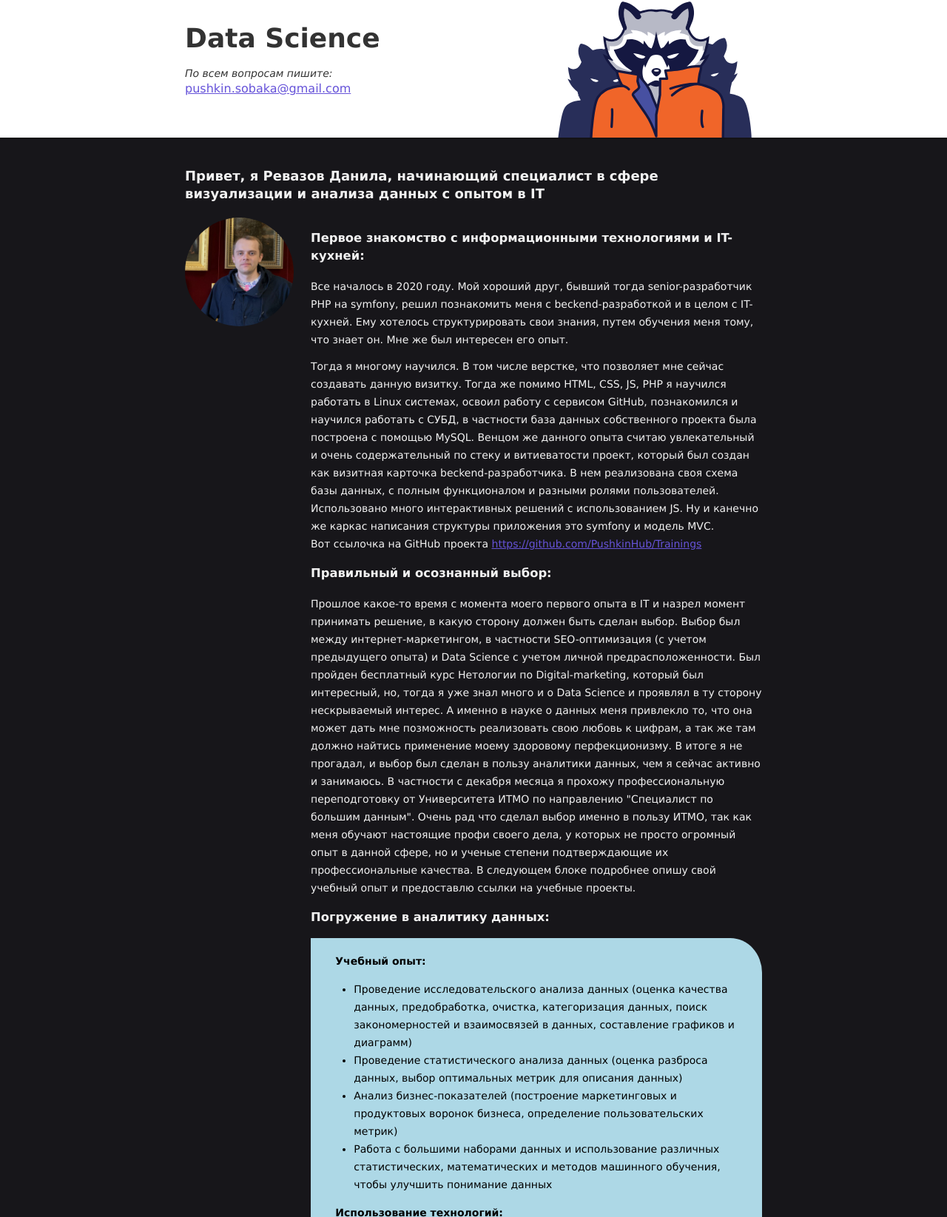
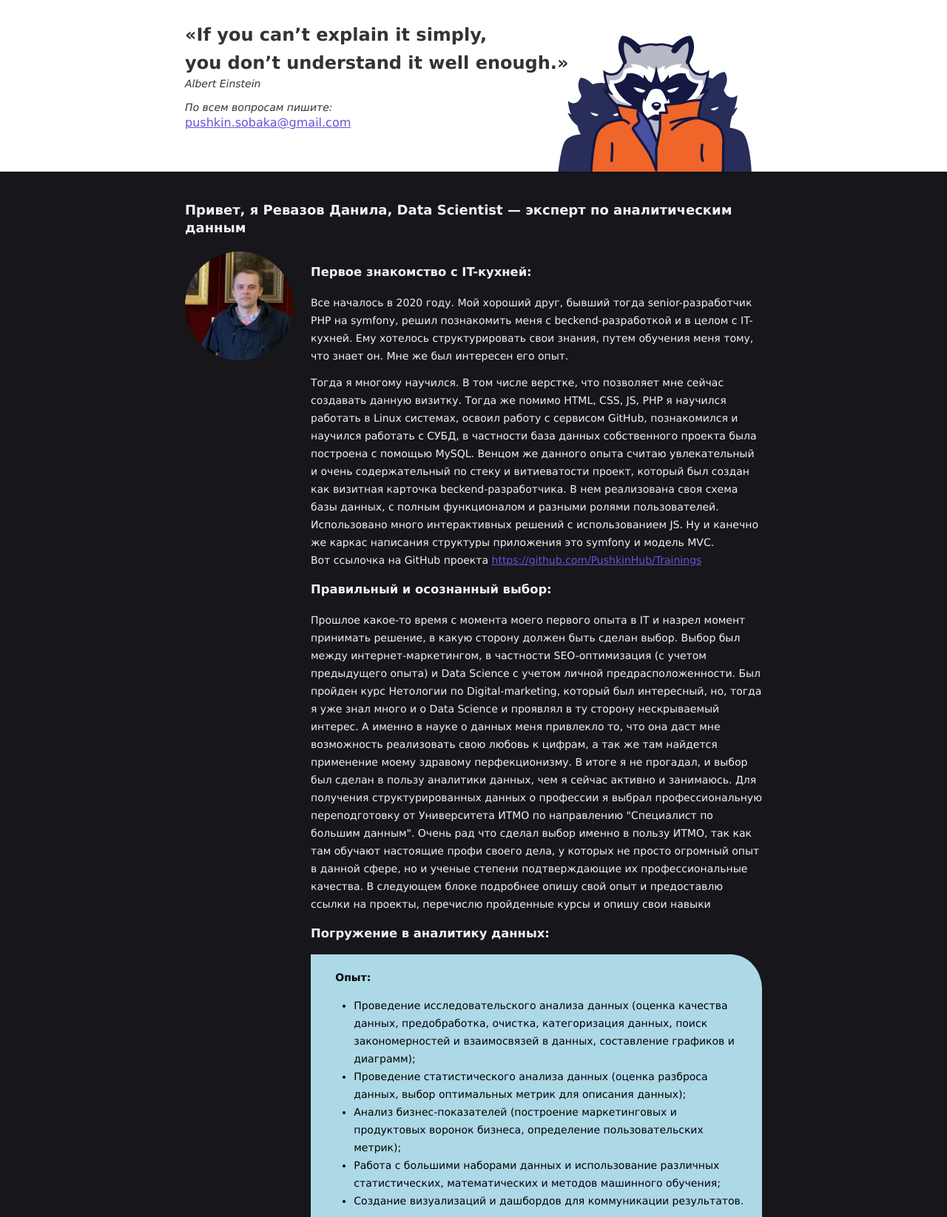
Before and after one commit to PushkinHub/DanilaRevazov, a plain HTML site: page index.html in a window 1280 px wide. Shown: the part 12-1657 px from the top of the page at 74% size. Drawn offline with Linux system fonts and the light colour scheme.

Commit message:
Add new information

```diff
--- a/index.html
+++ b/index.html
@@ -4,50 +4,59 @@
   <meta charset="utf-8">
   <meta name="viewport" content="width=device-width, initial-scale=1.0">
   <link rel="stylesheet" href="style.css">
-  <title>Мой сайт </title>
+  <title>Мой сайт</title>
 </head>
 <body class="page">
   <header class="page-header">
     <div class="container">
-      <h1 class="page-title">Data Science</h1>
-      <p><i>По всем вопросам пишите:</i><br><a href="pushkin.sobaka@gmail.com">pushkin.sobaka@gmail.com</a></p>
+      <q class="page-title">If you can’t explain it simply,</br> you don’t understand it well enough.</q></br>
+      <cite>Albert Einstein</cite>
+      <p><i>По всем вопросам пишите:</i><br><a href="mailto:pushkin.sobaka@gmail.com">pushkin.sobaka@gmail.com</a></p>
     </div>
   </header>
   <main>
     <section class="about container">
-      <h2 class="section-title">Привет, я Ревазов Данила, начинающий специалист в сфере визуализации и анализа данных c опытом в IT</h2>
+      <h2 class="section-title">Привет, я Ревазов Данила, Data Scientist — эксперт по аналитическим данным</h2>
       <img class="about-image" src="img/xCZ_v9_ZAGk1.jpg" width="147" height="147" alt="Ревазов Данила">
       <div class="about-content">
 
-        <h3>Первое знакомство с информационными технологиями и IT-кухней:</h3>
-        <p>Все началось в 2020 году. Мой хороший друг, бывший тогда senior-разработчик PHP на symfony, решил познакомить меня с beckend-разработкой и в целом с IT-кухней. Ему хотелось структурировать свои знания, путем обучения меня тому, что знает он. Мне же был интересен его опыт.</p>
+        <h3>Первое знакомство c IT-кухней:</h3>
+        <p>Все началось в 2020 году. Мой хороший друг, бывший тогда senior-разработчик PHP на symfony, решил познакомить меня с beckend-разработкой и в целом с IT-кухней.
+          Ему хотелось структурировать свои знания, путем обучения меня тому, что знает он. Мне же был интересен его опыт.</p>
         <p>Тогда я многому научился. В том числе верстке, что позволяет мне сейчас создавать данную визитку. Тогда же помимо HTML, CSS, JS, PHP я научился работать в Linux системах,
           освоил работу с сервисом GitHub, познакомился и научился работать с СУБД,
           в частности база данных собственного проекта была построена c помощью MySQL. Венцом же данного опыта считаю увлекательный и очень содержательный по стеку и витиеватости проект,
-          который был создан как визитная карточка beckend-разработчика. В нем реализована своя схема базы данных, с полным функционалом и разными ролями пользователей. Использовано много интерактивных решений с использованием JS. Ну и канечно же каркас написания структуры приложения это symfony и модель MVC.</br>
+          который был создан как визитная карточка beckend-разработчика. В нем реализована своя схема базы данных, с полным функционалом и разными ролями пользователей.
+          Использовано много интерактивных решений с использованием JS. Ну и канечно же каркас написания структуры приложения это symfony и модель MVC.</br>
           Вот ссылочка на GitHub проекта <a href="https://github.com/PushkinHub/Trainings" target="_blank" >https://github.com/PushkinHub/Trainings</a></p>
         <h3>Правильный и осознанный выбор:</h3>
-        <p>Прошлое какое-то время с момента моего первого опыта в IT и назрел момент принимать решение, в какую сторону должен быть сделан выбор. Выбор был между интернет-маркетингом, в частности SEO-оптимизация (с учетом предыдущего опыта) и Data Science с учетом личной предрасположенности. Был пройден бесплатный курс Нетологии по Digital-marketing, который был интересный, но, тогда я уже знал много и о Data Science и проявлял в ту сторону нескрываемый интерес. А именно в науке о данных меня привлекло то,
-          что она может дать мне позможность реализовать свою любовь к цифрам, а так же там должно найтись применение моему здоровому перфекционизму. В итоге я не прогадал, и выбор был сделан в пользу аналитики данных, чем я сейчас активно и занимаюсь. В частности с декабря месяца я прохожу профессиональную переподготовку от Университета ИТМО по направлению "Специалист по большим данным". Очень рад что сделал выбор именно в пользу ИТМО, так как меня обучают настоящие профи своего дела, у которых не просто огромный опыт в данной сфере, но и ученые степени подтверждающие их профессиональные качества. В следующем блоке подробнее опишу свой учебный опыт и предоставлю ссылки на учебные проекты.</p>
+        <p>Прошлое какое-то время с момента моего первого опыта в IT и назрел момент принимать решение, в какую сторону должен быть сделан выбор. Выбор был между интернет-маркетингом,
+          в частности SEO-оптимизация (с учетом предыдущего опыта) и Data Science с учетом личной предрасположенности. Был пройден курс Нетологии по Digital-marketing, который был интересный, но,
+          тогда я уже знал много и о Data Science и проявлял в ту сторону нескрываемый интерес. А именно в науке о данных меня привлекло то,
+          что она даст мне возможность реализовать свою любовь к цифрам, а так же там найдется применение моему здравому перфекционизму. В итоге я не прогадал, и выбор был сделан в пользу аналитики данных,
+          чем я сейчас активно и занимаюсь. Для получения структурированных данных о профессии я выбрал профессиональную переподготовку от Университета ИТМО по направлению "Специалист по большим данным".
+          Очень рад что сделал выбор именно в пользу ИТМО, так как там обучают настоящие профи своего дела, у которых не просто огромный опыт в данной сфере, но и ученые степени подтверждающие их профессиональные качества.
+          В следующем блоке подробнее опишу свой опыт и предоставлю ссылки на проекты, перечислю пройденные курсы и опишу свои навыки</p>
         <h3>Погружение в аналитику данных:</h3>
 
         <div style="background-color: lightblue; border-top-right-radius: 7%; border-bottom-right-radius: 7%; color: black; padding: 3%; margin-bottom: 3%;">
-          <p style="Font-weight: bold; margin-left: 15px">Учебный опыт:</p>
+          <p style="Font-weight: bold; margin-left: 15px">Опыт:</p>
           <ul>
-            <li>Проведение исследовательского анализа данных (оценка качества данных, предобработка, очистка, категоризация данных, поиск закономерностей и взаимосвязей в данных, составление графиков и диаграмм)</li>
-            <li>Проведение статистического анализа данных (оценка разброса данных, выбор оптимальных метрик для описания данных)</li>
-            <li>Анализ бизнес-показателей (построение маркетинговых и продуктовых воронок бизнеса, определение пользовательских метрик)</li>
+            <li>Проведение исследовательского анализа данных (оценка качества данных, предобработка, очистка, категоризация данных, поиск закономерностей и взаимосвязей в данных, составление графиков и диаграмм);</li>
+            <li>Проведение статистического анализа данных (оценка разброса данных, выбор оптимальных метрик для описания данных);</li>
+            <li>Анализ бизнес-показателей (построение маркетинговых и продуктовых воронок бизнеса, определение пользовательских метрик);</li>
             <li>Работа с большими наборами данных и использование различных статистических,
-              математических и методов машинного обучения, чтобы улучшить понимание данных</li>
+              математических и методов машинного обучения;</li>
+            <li>Cоздание визуализаций и дашбордов для коммуникации результатов.</li>
           </ul>
           <p style="Font-weight: bold; margin-left: 15px">Использование технологий:</p>
           <ul>
+            <li>Google Sheets, MS Excel и другие электронные таблицы (функции, сводные таблицы, ВПР);</li>
+            <li>Python, SQL;</li>
+            <li>Библиотеки Python: pandas, numpy, matplotlib, seaborn, plotly;</li>
+            <li>Работа с базами данных с помощью SQL, извлечение данных из веб-ресурсов;</li>
             <li>Jupyter Notebook и Google Colab - инструменты для разработки и представления проектов;</li>
-            <li>Библиотеки Python: pandas, numpy, matplotlib, seaborn, plotly;</li>
-            <li>Google Sheets, MS Excel и другие электронные таблицы (функции, сводные таблицы, ВПР);</li>
-            <li>Работа с базами данных с помощью SQL, извлечение данных из веб-ресурсов (парсинг).</li>
-            <li>Python, SQL</li>
-            <li>Математическая статистика, теория вероятности, базы данных, методы обработки больших данных</li>
+            <li>Математическая статистика, теория вероятности, методы обработки больших данных;</li>
           </ul>
         </div>
 
@@ -104,8 +113,9 @@
     <section class="contacts container">
       <h2 class="section-title">Контакты для связи</h2>
         <p class="contacts-name">Ревазов Данила</p>
-        <p><i>email:</i> <a href="pushkin.sobaka@gmail.com">pushkin.sobaka@gmail.com</a></p>
+        <p><i>email:</i> <a href="mailto:pushkin.sobaka@gmail.com">pushkin.sobaka@gmail.com</a></p>
         <p><i>телефон:</i> <a href="tel:+79312749780">+79312749780</a></p>
+        <p><i>сделать предложение на HH.ru: </i><a href="https://spb.hh.ru/applicant/resumes/view?resume=1dd84621ff0b9b283f0039ed1f6f7449796a6d" target="_blank">можно тут</a></p>
     </section>
   </main>
   <footer class="page-footer">
--- a/style.css
+++ b/style.css
@@ -3,8 +3,7 @@
 }
 
 body {
-  font-family: "HelveticaNeue-Light", "Helvetica Neue Light", "Helvetica Neue",
-Helvetica, Arial, "Lucida Grande", sans-serif;
+  font-family: "HelveticaNeue-Light", "Helvetica Neue Light", "Helvetica Neue", Helvetica, Arial, "Lucida Grande", sans-serif;
 }
 
 dt {
@@ -80,8 +79,8 @@ a:focus {
   margin-bottom: 4px;
   padding: 0;
   font-weight: bold;
-  font-size: 36px;
-  line-height: 48px;
+  font-size: 24px;
+  line-height: 38px;
 }
 
 .about {
```
